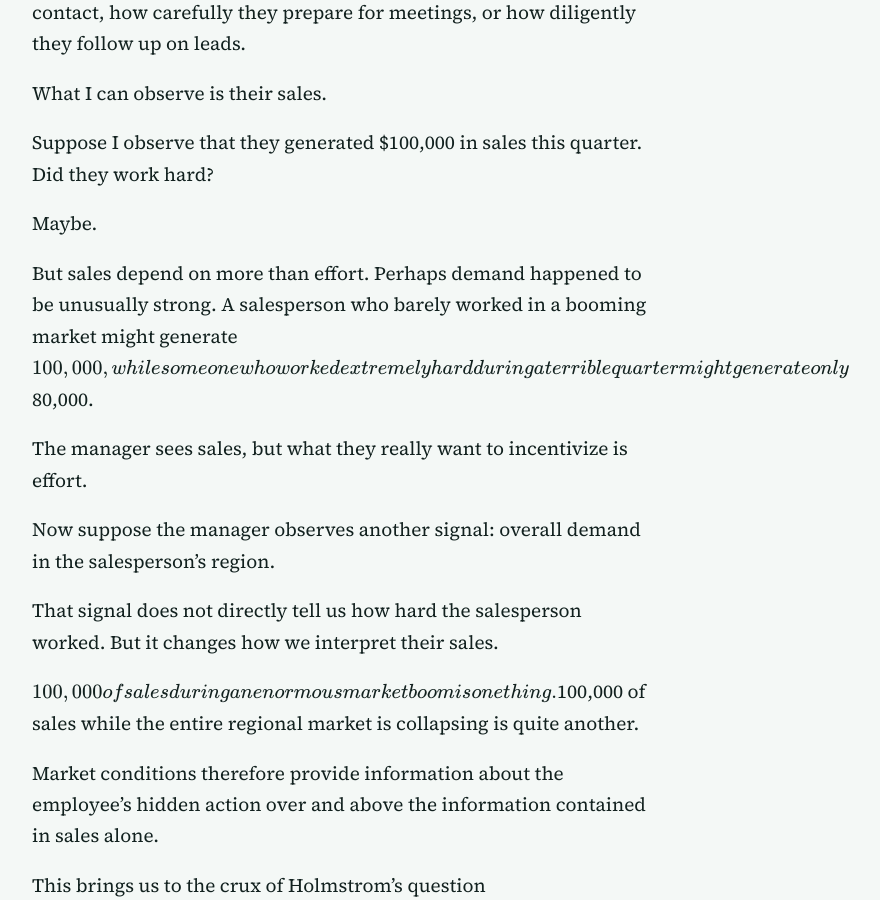
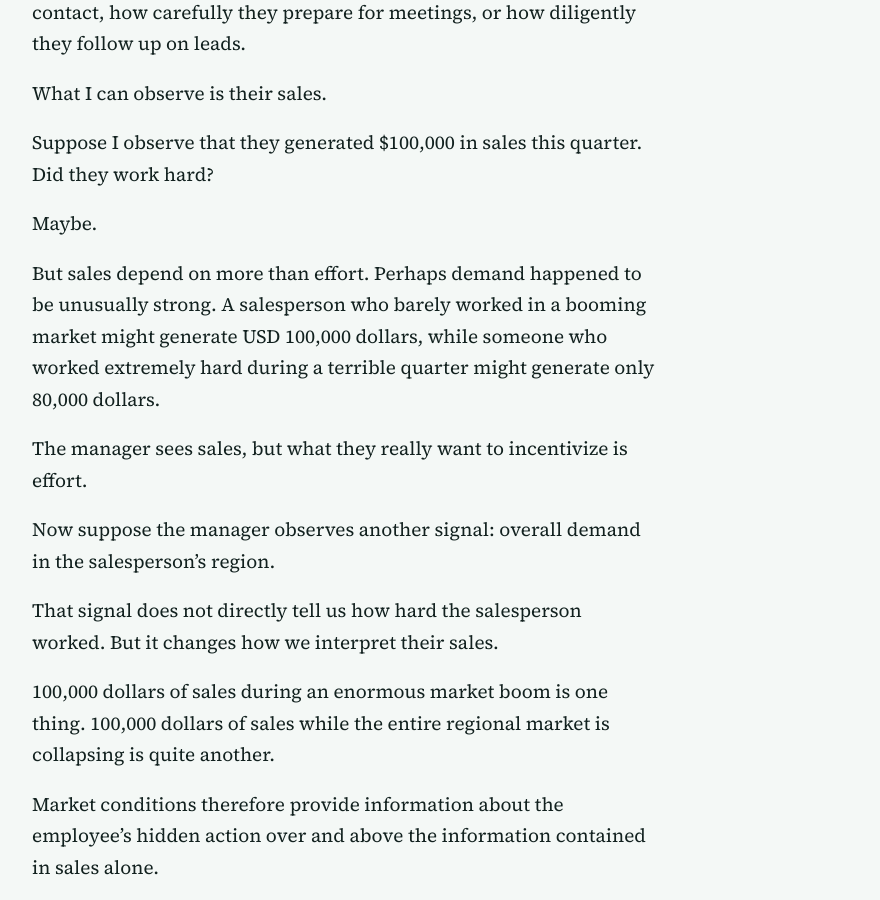
Before and after one commit to mishrad/mishrad.github.io, a Jekyll site: the page built from _posts/2026-09-02-alignment-econ1.md, in a window 1280 px wide and 900 px high, scrolled down 1779 px. Shown: the whole window, without its empty margins (296-1176 px from the left). Built offline with Jekyll 4.4.1, drawn with Linux system fonts in a browser that asks for light colours.

Commit message:
Cosmetic Changes

```diff
--- a/_posts/2026-09-02-alignment-econ1.md
+++ b/_posts/2026-09-02-alignment-econ1.md
@@ -35,7 +35,7 @@ Suppose I observe that they generated $100,000 in sales this quarter. Did they w
 
 Maybe.
 
-But sales depend on more than effort. Perhaps demand happened to be unusually strong. A salesperson who barely worked in a booming market might generate \$100,000, while someone who worked extremely hard during a terrible quarter might generate only \$80,000.
+But sales depend on more than effort. Perhaps demand happened to be unusually strong. A salesperson who barely worked in a booming market might generate USD 100,000 dollars, while someone who worked extremely hard during a terrible quarter might generate only 80,000 dollars.
 
 The manager sees sales, but what they really want to incentivize is effort.
 
@@ -43,8 +43,8 @@ Now suppose the manager observes another signal: overall demand in the salespers
 
 That signal does not directly tell us how hard the salesperson worked. But it changes how we interpret their sales.
 
-\$100,000 of sales during an enormous market boom is one thing.
-\$100,000 of sales while the entire regional market is collapsing is quite another.
+100,000 dollars of sales during an enormous market boom is one thing.
+100,000 dollars of sales while the entire regional market is collapsing is quite another.
 
 Market conditions therefore provide information about the employee's hidden action over and above the information contained in sales alone.
 
```
